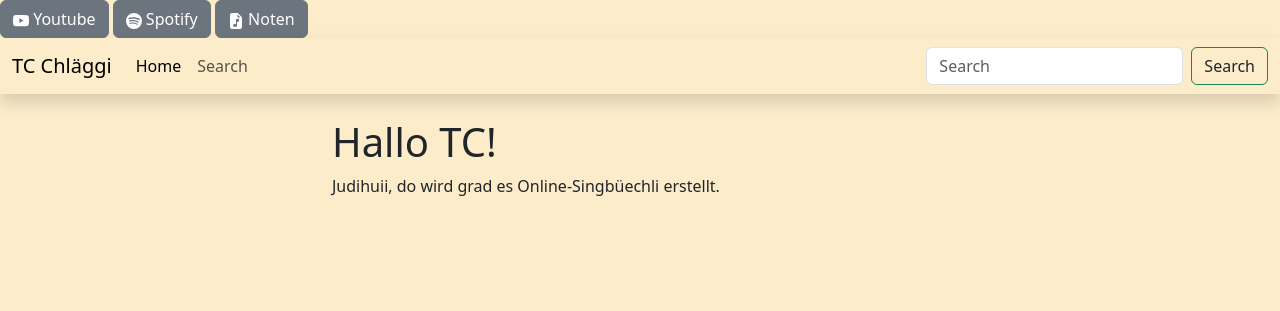
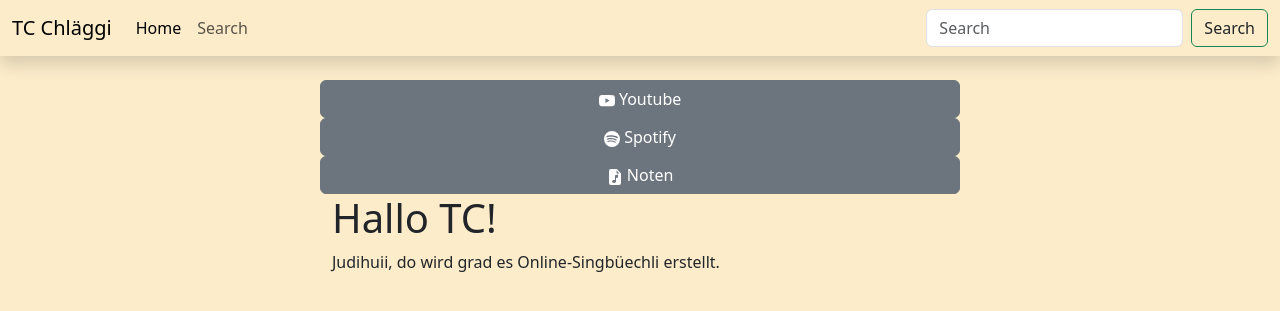
Before and after one commit to Soraxem/song-dist, a Jekyll site: the page built from index.md, in a window 1280 px wide. Shown: the top 311 px of the page. Built offline with Jekyll 4.4.1, drawn with Linux system fonts in a browser that asks for light colours.

Commit message:
Update default.html

```diff
--- a/_layouts/default.html
+++ b/_layouts/default.html
@@ -19,23 +19,7 @@
 
 <body>
 
-  <button type="button" class="btn btn-secondary">
-                <svg xmlns="http://www.w3.org/2000/svg" width="16" height="16" fill="currentColor" class="bi bi-youtube" viewBox="0 0 16 16">
-  <path d="M8.051 1.999h.089c.822.003 4.987.033 6.11.335a2.01 2.01 0 0 1 1.415 1.42c.101.38.172.883.22 1.402l.01.104.022.26.008.104c.065.914.073 1.77.074 1.957v.075c-.001.194-.01 1.108-.082 2.06l-.008.105-.009.104c-.05.572-.124 1.14-.235 1.558a2.007 2.007 0 0 1-1.415 1.42c-1.16.312-5.569.334-6.18.335h-.142c-.309 0-1.587-.006-2.927-.052l-.17-.006-.087-.004-.171-.007-.171-.007c-1.11-.049-2.167-.128-2.654-.26a2.007 2.007 0 0 1-1.415-1.419c-.111-.417-.185-.986-.235-1.558L.09 9.82l-.008-.104A31.4 31.4 0 0 1 0 7.68v-.123c.002-.215.01-.958.064-1.778l.007-.103.003-.052.008-.104.022-.26.01-.104c.048-.519.119-1.023.22-1.402a2.007 2.007 0 0 1 1.415-1.42c.487-.13 1.544-.21 2.654-.26l.17-.007.172-.006.086-.003.171-.007A99.788 99.788 0 0 1 7.858 2h.193zM6.4 5.209v4.818l4.157-2.408L6.4 5.209z"></path>
-</svg> Youtube
-</button>
 
-  <button type="button" class="btn btn-secondary">
-                <svg xmlns="http://www.w3.org/2000/svg" width="16" height="16" fill="currentColor" class="bi bi-spotify" viewBox="0 0 16 16">
-  <path d="M8 0a8 8 0 1 0 0 16A8 8 0 0 0 8 0zm3.669 11.538a.498.498 0 0 1-.686.165c-1.879-1.147-4.243-1.407-7.028-.77a.499.499 0 0 1-.222-.973c3.048-.696 5.662-.397 7.77.892a.5.5 0 0 1 .166.686zm.979-2.178a.624.624 0 0 1-.858.205c-2.15-1.321-5.428-1.704-7.972-.932a.625.625 0 0 1-.362-1.194c2.905-.881 6.517-.454 8.986 1.063a.624.624 0 0 1 .206.858zm.084-2.268C10.154 5.56 5.9 5.419 3.438 6.166a.748.748 0 1 1-.434-1.432c2.825-.857 7.523-.692 10.492 1.07a.747.747 0 1 1-.764 1.288z"></path>
-</svg> Spotify
-              </button>
-
-  <button type="button" class="btn btn-secondary">
-                <svg xmlns="http://www.w3.org/2000/svg" width="16" height="16" fill="currentColor" class="bi bi-file-earmark-music-fill" viewBox="0 0 16 16">
-  <path d="M9.293 0H4a2 2 0 0 0-2 2v12a2 2 0 0 0 2 2h8a2 2 0 0 0 2-2V4.707A1 1 0 0 0 13.707 4L10 .293A1 1 0 0 0 9.293 0zM9.5 3.5v-2l3 3h-2a1 1 0 0 1-1-1zM11 6.64v1.75l-2 .5v3.61c0 .495-.301.883-.662 1.123C7.974 13.866 7.499 14 7 14c-.5 0-.974-.134-1.338-.377-.36-.24-.662-.628-.662-1.123s.301-.883.662-1.123C6.026 11.134 6.501 11 7 11c.356 0 .7.068 1 .196V6.89a1 1 0 0 1 .757-.97l1-.25A1 1 0 0 1 11 6.64z"></path>
-</svg> Noten
-              </button>
 
   <script src="https://cdn.jsdelivr.net/npm/bootstrap@5.3.0/dist/js/bootstrap.bundle.min.js" integrity="sha384-geWF76RCwLtnZ8qwWowPQNguL3RmwHVBC9FhGdlKrxdiJJigb/j/68SIy3Te4Bkz" crossorigin="anonymous"></script>
    <script src="https://code.jquery.com/jquery-3.7.0.min.js"></script>
@@ -45,9 +29,31 @@
     <div class="row">
       <div class="col-md-2 col-lg-3 d-none d-md-block d-lg-none"></div>
       <div class="col-md-2 col-lg-3 d-none d-lg-block d-print-none mt-2 mt-md-4 sticky-top">
-        {% assign paths = site.html_pages -%}
       </div>
       <div class="col-md-8 col-lg-6 mt-2 mt-md-4">
+        <div class="row">
+          <button type="button" class="btn btn-secondary">
+            <svg xmlns="http://www.w3.org/2000/svg" width="16" height="16" fill="currentColor" class="bi bi-youtube" viewBox="0 0 16 16">
+              <path d="M8.051 1.999h.089c.822.003 4.987.033 6.11.335a2.01 2.01 0 0 1 1.415 1.42c.101.38.172.883.22 1.402l.01.104.022.26.008.104c.065.914.073 1.77.074 1.957v.075c-.001.194-.01 1.108-.082 2.06l-.008.105-.009.104c-.05.572-.124 1.14-.235 1.558a2.007 2.007 0 0 1-1.415 1.42c-1.16.312-5.569.334-6.18.335h-.142c-.309 0-1.587-.006-2.927-.052l-.17-.006-.087-.004-.171-.007-.171-.007c-1.11-.049-2.167-.128-2.654-.26a2.007 2.007 0 0 1-1.415-1.419c-.111-.417-.185-.986-.235-1.558L.09 9.82l-.008-.104A31.4 31.4 0 0 1 0 7.68v-.123c.002-.215.01-.958.064-1.778l.007-.103.003-.052.008-.104.022-.26.01-.104c.048-.519.119-1.023.22-1.402a2.007 2.007 0 0 1 1.415-1.42c.487-.13 1.544-.21 2.654-.26l.17-.007.172-.006.086-.003.171-.007A99.788 99.788 0 0 1 7.858 2h.193zM6.4 5.209v4.818l4.157-2.408L6.4 5.209z"></path>
+            </svg>
+            Youtube
+          </button>
+
+          <button type="button" class="btn btn-secondary">
+            <svg xmlns="http://www.w3.org/2000/svg" width="16" height="16" fill="currentColor" class="bi bi-spotify" viewBox="0 0 16 16">
+              <path d="M8 0a8 8 0 1 0 0 16A8 8 0 0 0 8 0zm3.669 11.538a.498.498 0 0 1-.686.165c-1.879-1.147-4.243-1.407-7.028-.77a.499.499 0 0 1-.222-.973c3.048-.696 5.662-.397 7.77.892a.5.5 0 0 1 .166.686zm.979-2.178a.624.624 0 0 1-.858.205c-2.15-1.321-5.428-1.704-7.972-.932a.625.625 0 0 1-.362-1.194c2.905-.881 6.517-.454 8.986 1.063a.624.624 0 0 1 .206.858zm.084-2.268C10.154 5.56 5.9 5.419 3.438 6.166a.748.748 0 1 1-.434-1.432c2.825-.857 7.523-.692 10.492 1.07a.747.747 0 1 1-.764 1.288z"></path>
+            </svg>
+            Spotify
+          </button>
+
+          <button type="button" class="btn btn-secondary">
+            <svg xmlns="http://www.w3.org/2000/svg" width="16" height="16" fill="currentColor" class="bi bi-file-earmark-music-fill" viewBox="0 0 16 16">
+              <path d="M9.293 0H4a2 2 0 0 0-2 2v12a2 2 0 0 0 2 2h8a2 2 0 0 0 2-2V4.707A1 1 0 0 0 13.707 4L10 .293A1 1 0 0 0 9.293 0zM9.5 3.5v-2l3 3h-2a1 1 0 0 1-1-1zM11 6.64v1.75l-2 .5v3.61c0 .495-.301.883-.662 1.123C7.974 13.866 7.499 14 7 14c-.5 0-.974-.134-1.338-.377-.36-.24-.662-.628-.662-1.123s.301-.883.662-1.123C6.026 11.134 6.501 11 7 11c.356 0 .7.068 1 .196V6.89a1 1 0 0 1 .757-.97l1-.25A1 1 0 0 1 11 6.64z"></path>
+            </svg>
+            Noten
+          </button>
+        </div>
+
         {% capture table %}<table class="table table-hover table-bordered shadow">{% endcapture %}
 
         {% capture code-before %}<pre class="highlight">{% endcapture %}
```
